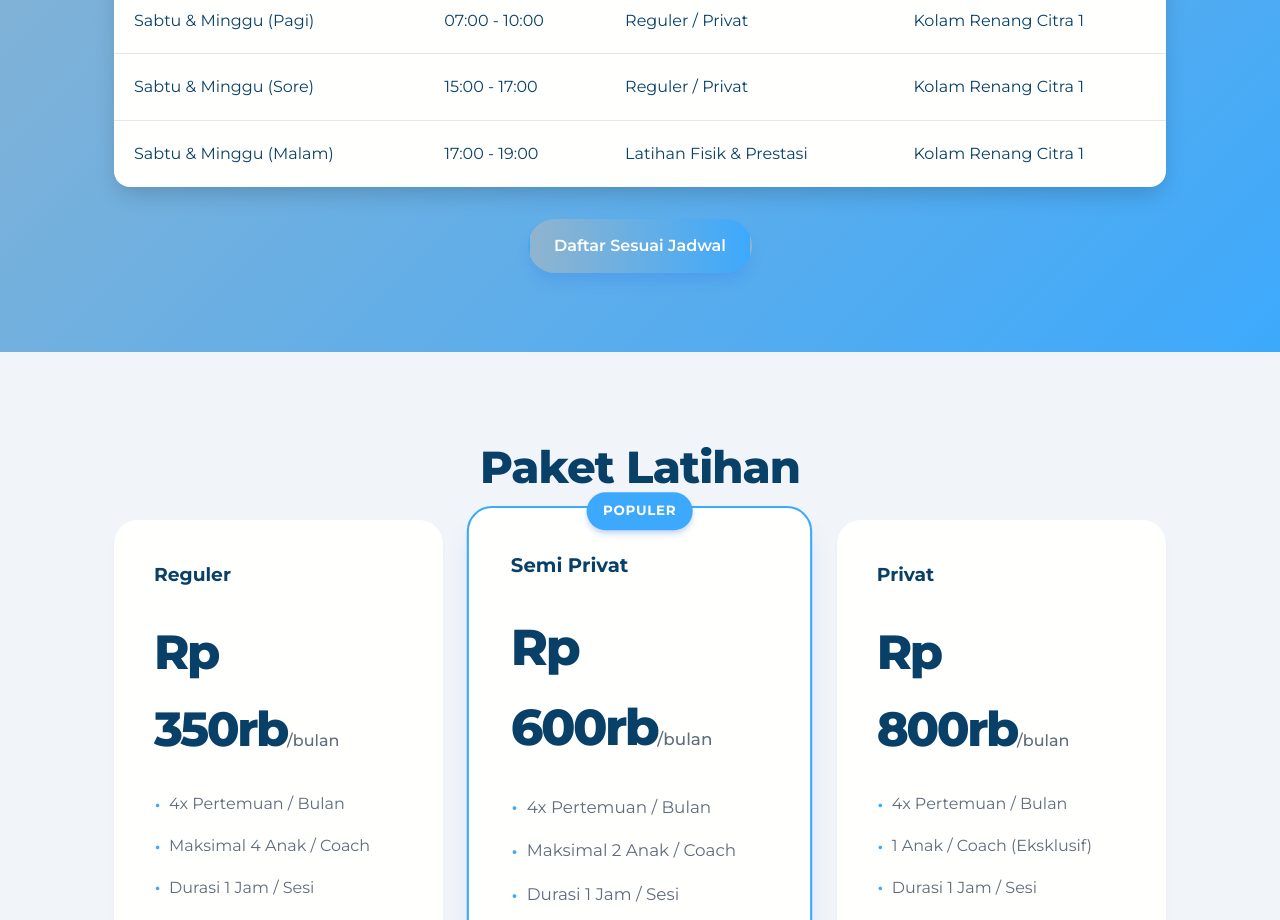
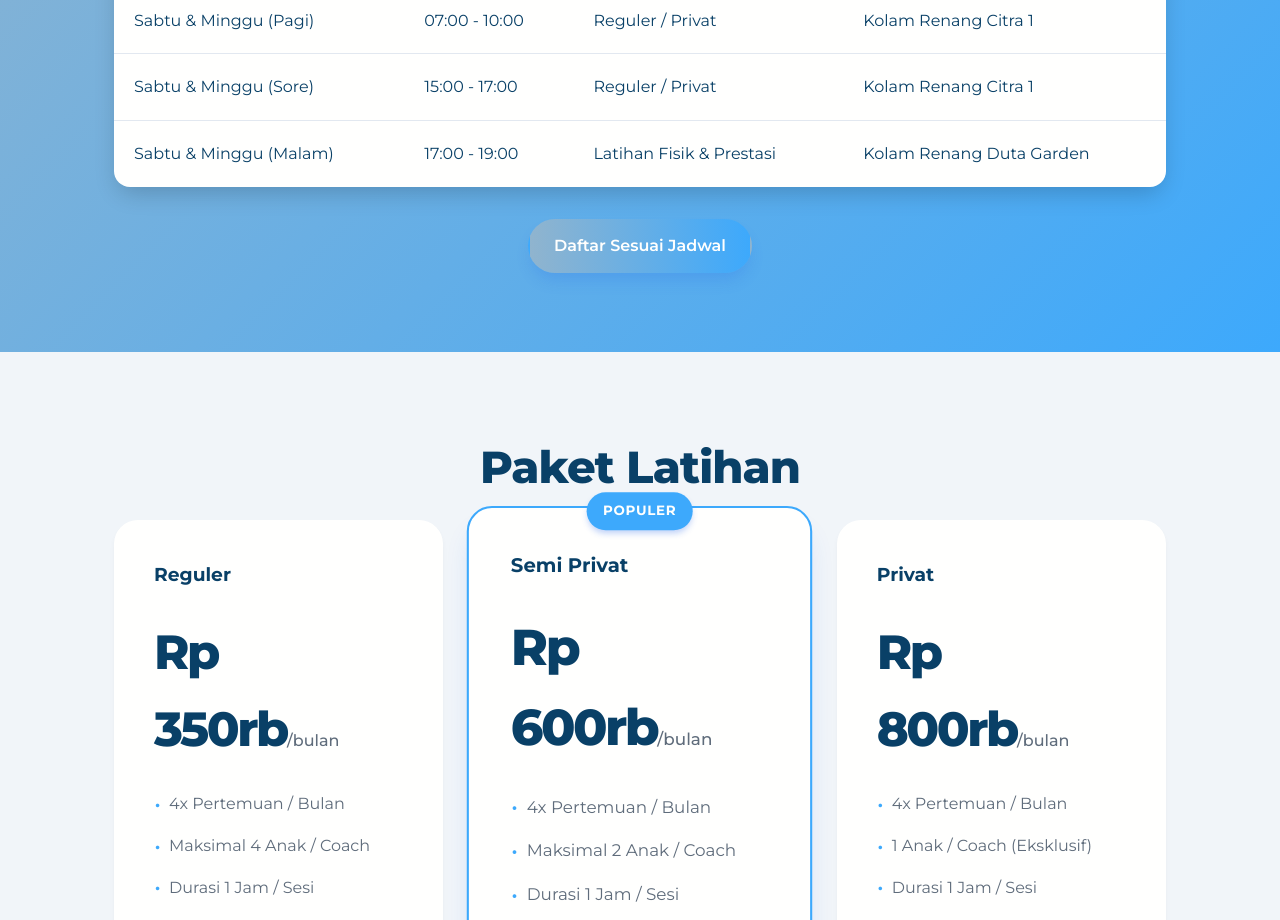
Before and after one commit to ryfnpshy/Landingpagenewz, a plain HTML site: page index.html in a window 1280 px wide. Shown: the part 3200-4120 px from the top of the page. Drawn offline with Linux system fonts and the light colour scheme.

Commit message:
fix: update pool location for weekend evening training
The training venue for Saturday and Sunday evening sessions has been changed from Kolam Renang Citra 1 to Kolam Renang Duta Garden to reflect the current schedule.

```diff
--- a/index.html
+++ b/index.html
@@ -405,7 +405,7 @@
                                 <td>Sabtu & Minggu (Malam)</td>
                                 <td>17:00 - 19:00</td>
                                 <td>Latihan Fisik & Prestasi</td>
-                                <td>Kolam Renang Citra 1</td>
+                                <td>Kolam Renang Duta Garden</td>
                             </tr>
                         </tbody>
                     </table>
```
